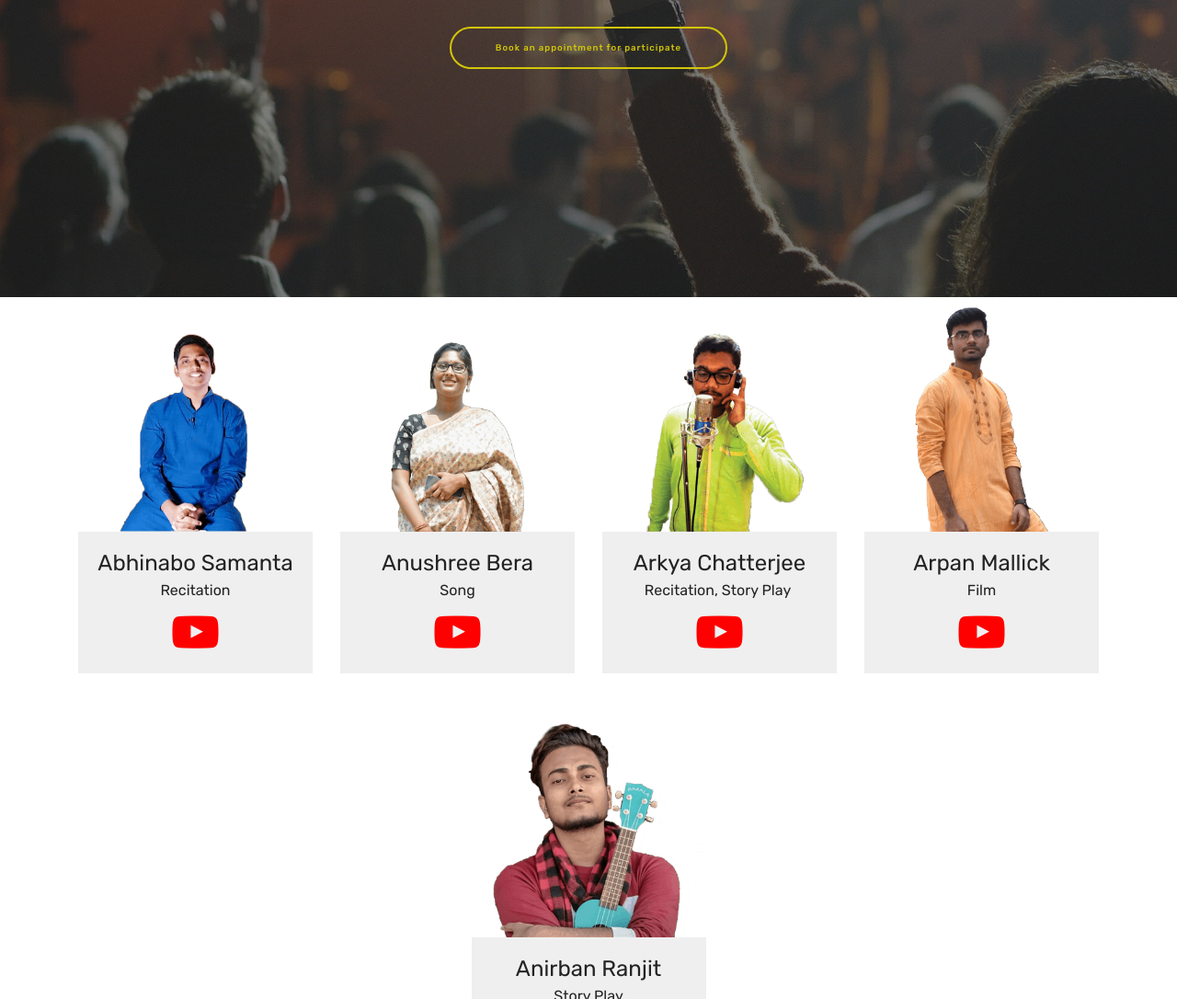
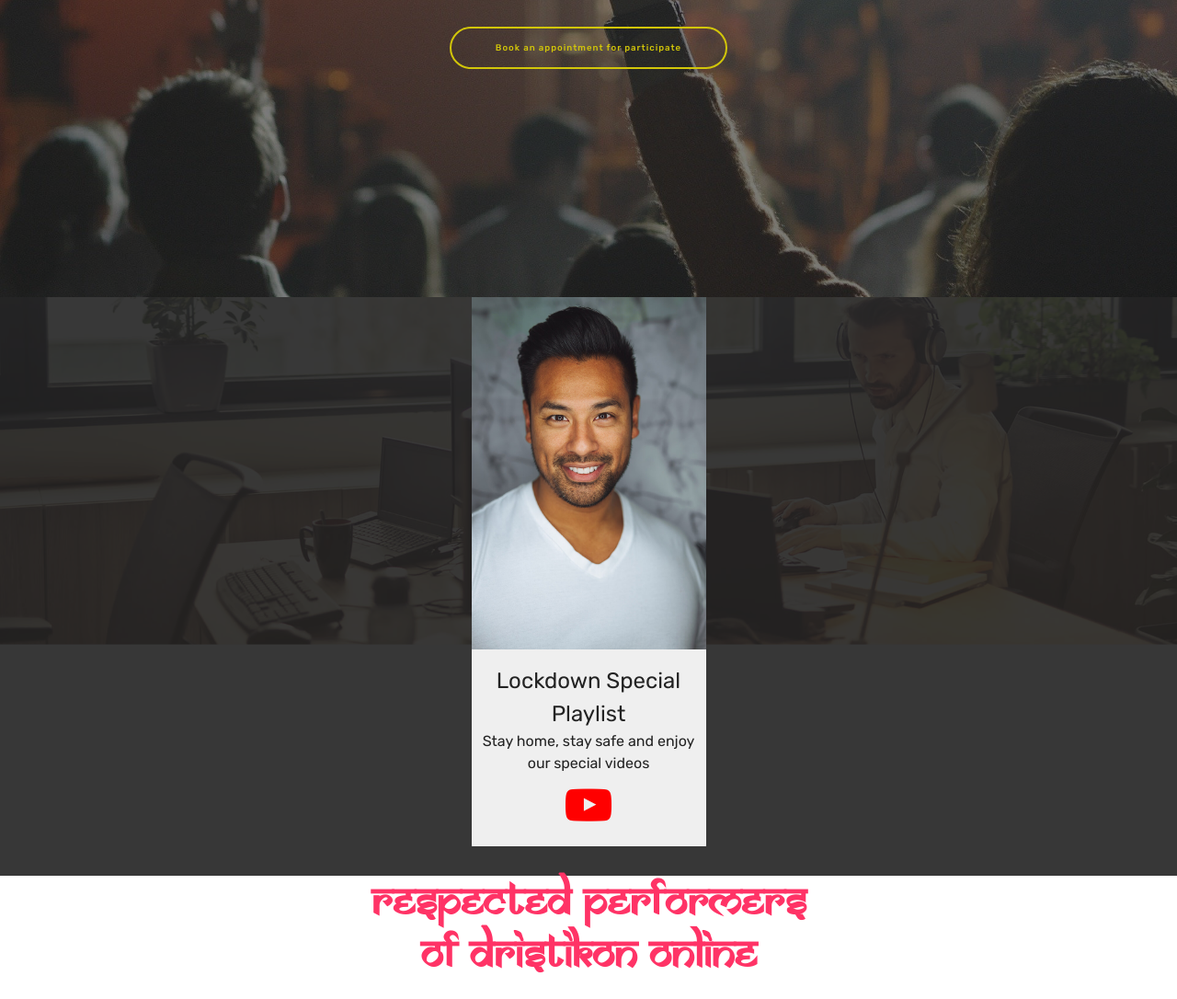
Before and after one commit to kaustavroy-lab/performersdkon, a plain HTML site: page index.html in a window 1280 px wide. Shown: the part 477-1563 px from the top of the page at 92% size. Drawn offline with Linux system fonts and the light colour scheme; files whose address does not match are found by name.

Commit message:
second commit

```diff
--- /dev/null
+++ b/assets/fonts/SAMAN___/style.css
@@ -0,0 +1,5 @@
+@font-face {
+   font-family: 'SAMAN___';
+   font-display: swap;
+   src: url('file:///C:/Users/ABC/AppData/Local/Mobirise.com/Mobirise/projects/project-2020-01-22_212036/fonts/SAMAN___/font.TTF');
+}
--- /dev/null
+++ b/assets/fonts/style.css
@@ -0,0 +1,5 @@
+@font-face {
+   font-family: 'SAMAN___';
+   font-display: swap;
+   src: url('SAMAN___/font.TTF');
+}
--- a/assets/mobirise/css/mbr-additional.css
+++ b/assets/mobirise/css/mbr-additional.css
@@ -1,5 +1,4 @@
 @import url(https://fonts.googleapis.com/css?family=Rubik:300,300i,400,400i,500,500i,700,700i,900,900i&display=swap);
-
 
 
 
@@ -16,7 +15,7 @@ body {
   font-size: 6.8rem;
 }
 .display-2 {
-  font-family: 'Rubik', sans-serif;
+  font-family: 'SAMAN___';
   font-size: 3rem;
   font-display: swap;
 }
@@ -723,6 +722,46 @@ section.lazy-placeholder:after {
 .cid-rOjYVYzS2g .mbr-section-btn {
   color: #ffffff;
 }
+.cid-s1nVtr4lXY {
+  padding-top: 0px;
+  padding-bottom: 0px;
+  background-image: url("../../../assets/images/background5.jpg");
+}
+.cid-s1nVtr4lXY .mbr-section-subtitle {
+  color: #767676;
+}
+.cid-s1nVtr4lXY .media-row {
+  display: -webkit-flex;
+  justify-content: center;
+  -webkit-justify-content: center;
+}
+.cid-s1nVtr4lXY .team-item {
+  transition: all .2s;
+  margin-bottom: 2rem;
+}
+.cid-s1nVtr4lXY .team-item .item-image img {
+  width: 100%;
+}
+.cid-s1nVtr4lXY .team-item .item-name p {
+  margin-bottom: 0;
+}
+.cid-s1nVtr4lXY .team-item .item-role p {
+  margin-bottom: 0;
+}
+.cid-s1nVtr4lXY .team-item .item-social {
+  display: -webkit-flex;
+  flex-wrap: wrap;
+  justify-content: center;
+  -webkit-flex-wrap: wrap;
+  -webkit-justify-content: center;
+}
+.cid-s1nVtr4lXY .team-item .item-social .socicon {
+  color: #232323;
+  font-size: 17px;
+}
+.cid-s1nVtr4lXY .team-item .item-caption {
+  background: #efefef;
+}
 .cid-rOk2ote2rM {
   padding-top: 0px;
   padding-bottom: 0px;
@@ -762,6 +801,9 @@ section.lazy-placeholder:after {
 }
 .cid-rOk2ote2rM .team-item .item-caption {
   background: #efefef;
+}
+.cid-rOk2ote2rM H2 {
+  color: #ff3366;
 }
 .cid-rPmAaNy1Gm {
   padding-top: 0px;
--- a/index.html
+++ b/index.html
@@ -19,6 +19,7 @@
   <link rel="stylesheet" href="assets/tether/tether.min.css">
   <link rel="stylesheet" href="assets/animatecss/animate.min.css">
   <link rel="stylesheet" href="assets/theme/css/style.css">
+  <link href="assets/fonts/style.css" rel="stylesheet">
   <link rel="preload" as="style" href="assets/mobirise/css/mbr-additional.css"><link rel="stylesheet" href="assets/mobirise/css/mbr-additional.css" type="text/css">
 
 
@@ -47,12 +48,60 @@
 
 </section>
 
-<section class="engine"><a href="https://mobirise.info/f">easy web creator</a></section><section class="team1 cid-rOk2ote2rM" id="team1-7">
+<section class="engine"><a href="https://mobirise.info/i">site creation software</a></section><section class="team1 cid-s1nVtr4lXY mbr-parallax-background" id="team1-j">
+
+
+    <div class="mbr-overlay" style="opacity: 0.9; background-color: rgb(35, 35, 35);">
+    </div>
+    <div class="container align-center">
+
+
+        <div class="row media-row">
+
+        <div class="team-item col-lg-3 col-md-6">
+                <div class="item-image">
+                    <img src="assets/images/face3.jpg" alt="" title="">
+                </div>
+                <div class="item-caption py-3">
+                    <div class="item-name px-2">
+                        <p class="mbr-fonts-style display-5">
+                           Lockdown Special Playlist</p>
+                    </div>
+                    <div class="item-role px-2">
+                        <p>Stay home, stay safe and enjoy our special videos</p>
+                    </div>
+                    <div class="item-social pt-2">
+                        <a href="https://twitter.com/mobirise" target="_blank">
+                            <span class="p-1 mbr-iconfont mbr-iconfont-social socicon-youtube socicon" style="font-size: 50px; color: rgb(255, 0, 0); fill: rgb(255, 0, 0);"></span>
+                        </a>
+                        <a href="https://www.facebook.com/pages/Mobirise/1616226671953247" target="_blank">
+
+                        </a>
+                        <a href="https://plus.google.com/u/0/+Mobirise" target="_blank">
+
+                        </a>
+                        <a href="https://www.linkedin.com/in/mobirise" target="_blank">
+
+                        </a>
+                        <a href="https://www.instagram.com/mobirise/" target="_blank">
+
+                        </a>
+                        <a href="https://www.youtube.com/channel/UCt_tncVAetpK5JeM8L-8jyw" target="_blank">
+
+                        </a>
+                    </div>
+                </div>
+            </div></div>
+    </div>
+</section>
+
+<section class="team1 cid-rOk2ote2rM" id="team1-7">
 
 
 
     <div class="container align-center">
-
+        <h2 class="pb-3 mbr-fonts-style mbr-section-title display-2"><strong>
+            Respected Performers</strong><br><strong>OF Dristikon Online</strong></h2>
 
         <div class="row media-row">
 
```
Also changed, not shown: assets/fonts/SAMAN___/font.TTF (added), assets/images/background5.jpg (added), assets/images/face3.jpg (added), 1 other file.
